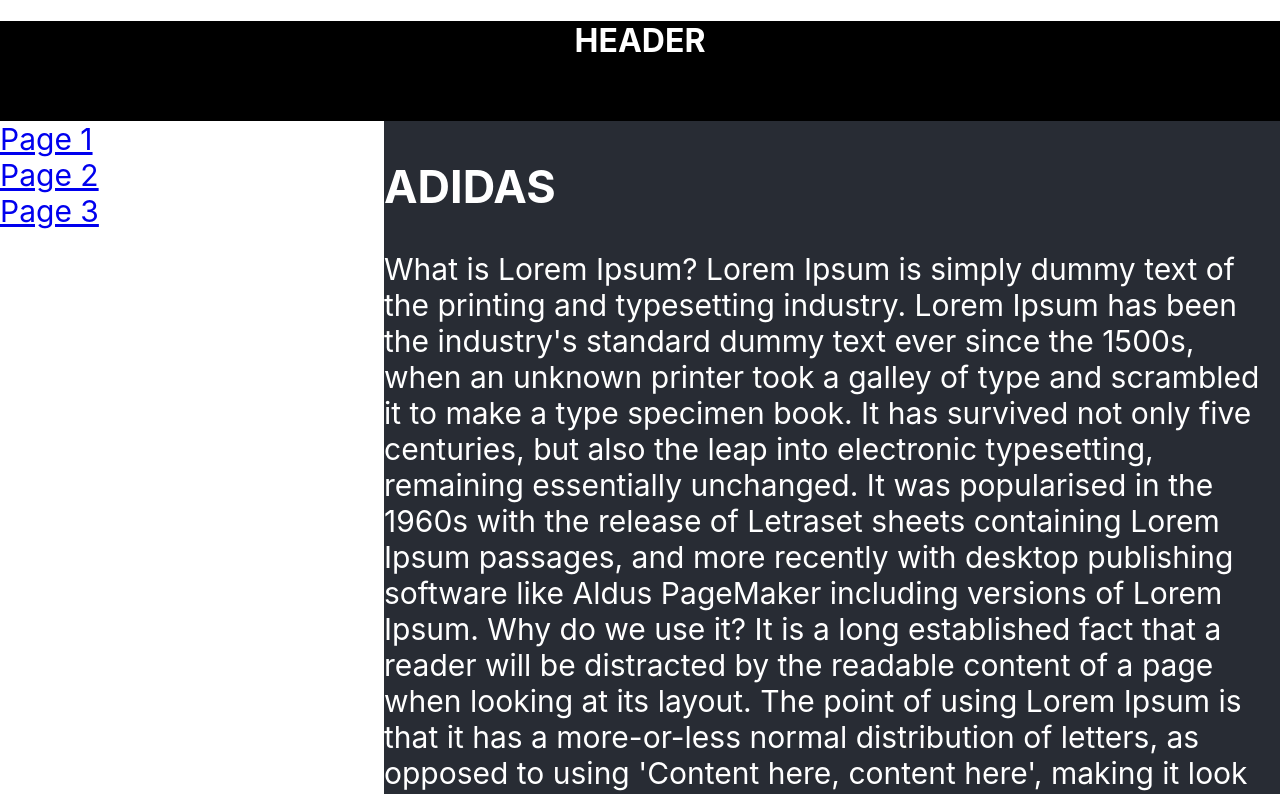
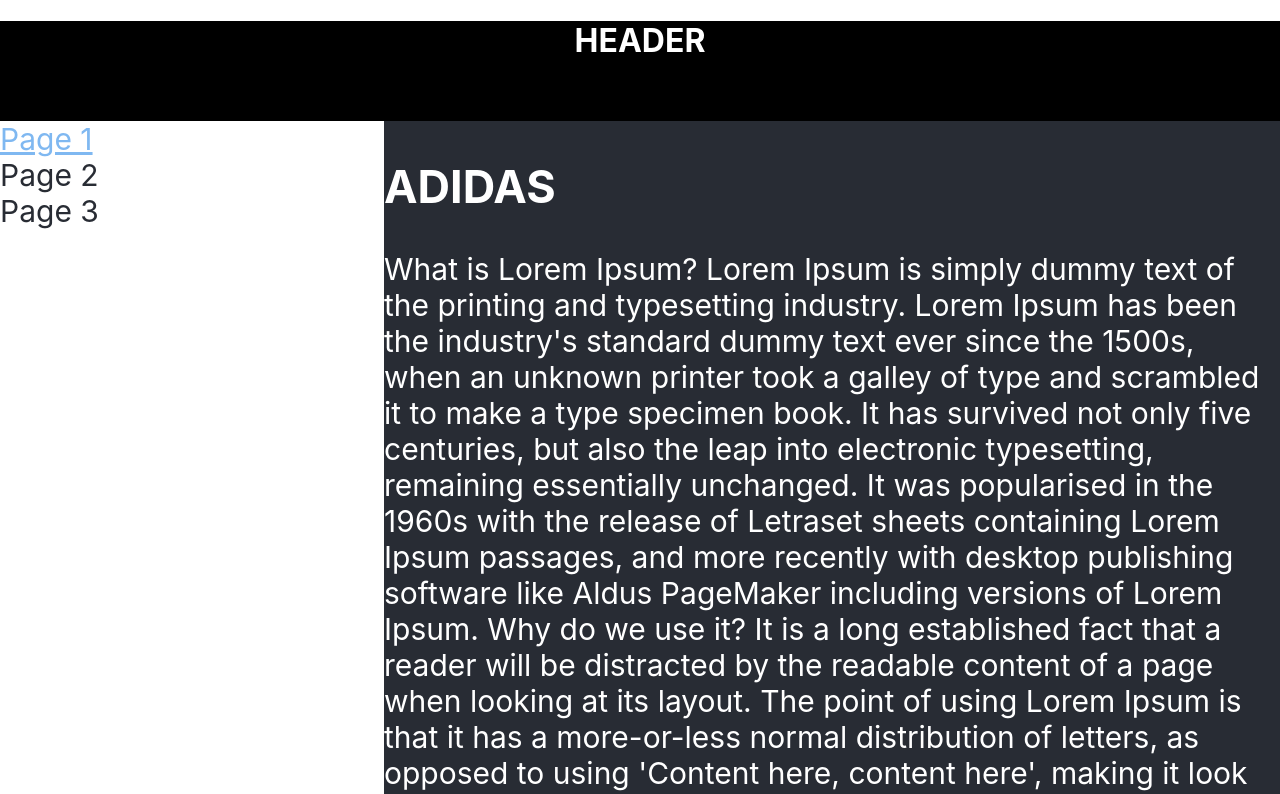
Before and after one commit to ArturLimaiko/sneakerWebApp, a React (Create React App) app: page /page1 in a window 1280 px wide. Shown: the top 794 px of the page. Built offline with nearby package versions, Linux system fonts and the light colour scheme.

Commit message:
add isActive Navlink

```diff
--- a/src/App.tsx
+++ b/src/App.tsx
@@ -1,23 +1,28 @@
 import React from 'react';
-import styles from "./components/Site.module.css";
+import s from "./components/Site.module.css";
 import {PageOne} from "./components/pages/PageOne";
 import {PageThree} from "./components/pages/PageThree";
 import {PageTwo} from "./components/pages/PageTwo";
 import {Navigate, NavLink, Route, Routes} from "react-router-dom";
 import {Error404} from "./components/pages/Error404";
 
-
 function App() {
     return (
         <div>
-            <div className={styles.header}><h1>HEADER</h1></div>
-            <div className={styles.body}>
-                <div className={styles.nav}>
-                    <div><NavLink to={'/page1'}>Page 1</NavLink></div>
-                    <div><NavLink to={'/page2'}>Page 2</NavLink></div>
-                    <div><NavLink to={'/page3'}>Page 3</NavLink></div>
+            <div className={s.header}><h1>HEADER</h1></div>
+            <div className={s.body}>
+                <div className={s.nav}>
+                    <div><NavLink to={'/page1'} className={({isActive}) => isActive ? s.active : s.navLink}>Page
+                        1</NavLink>
+                    </div>
+                    <div><NavLink to={'/page2'} className={({isActive}) => isActive ? s.active : s.navLink}>Page
+                        2</NavLink>
+                    </div>
+                    <div><NavLink to={'/page3'} className={({isActive}) => isActive ? s.active : s.navLink}>Page
+                        3</NavLink>
+                    </div>
                 </div>
-                <div className={styles.content}>
+                <div className={s.content}>
                     <Routes>
                         <Route path="/page1" element={<PageOne/>}/>
                         <Route path="/" element={<Navigate to={'/page1'}/>}/>
@@ -30,7 +35,7 @@
                     </Routes>
                 </div>
             </div>
-            <div className={styles.footer}> abibas 2023</div>
+            <div className={s.footer}> abibas 2023</div>
         </div>
     );
 }
```
